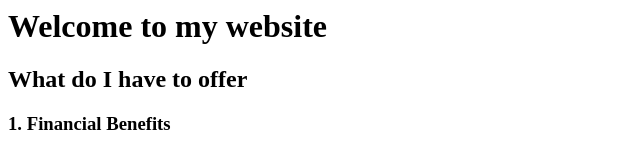
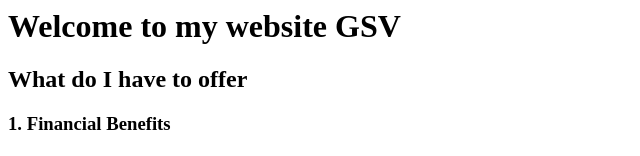
Before and after one commit to gsvsinghverma/html, a plain HTML site: page index.html in a window 1280 px wide. Shown: the top 156 px of the page, without its empty margins (0-640 px from the left). Drawn offline with Linux system fonts and the light colour scheme.

Commit message:
Update index.html

```diff
--- a/index.html
+++ b/index.html
@@ -1,4 +1,4 @@
-<h1>Welcome to my website</h1>
+<h1>Welcome to my website GSV </h1>
 
 <h2>What do I have to offer</h2>
 
```
